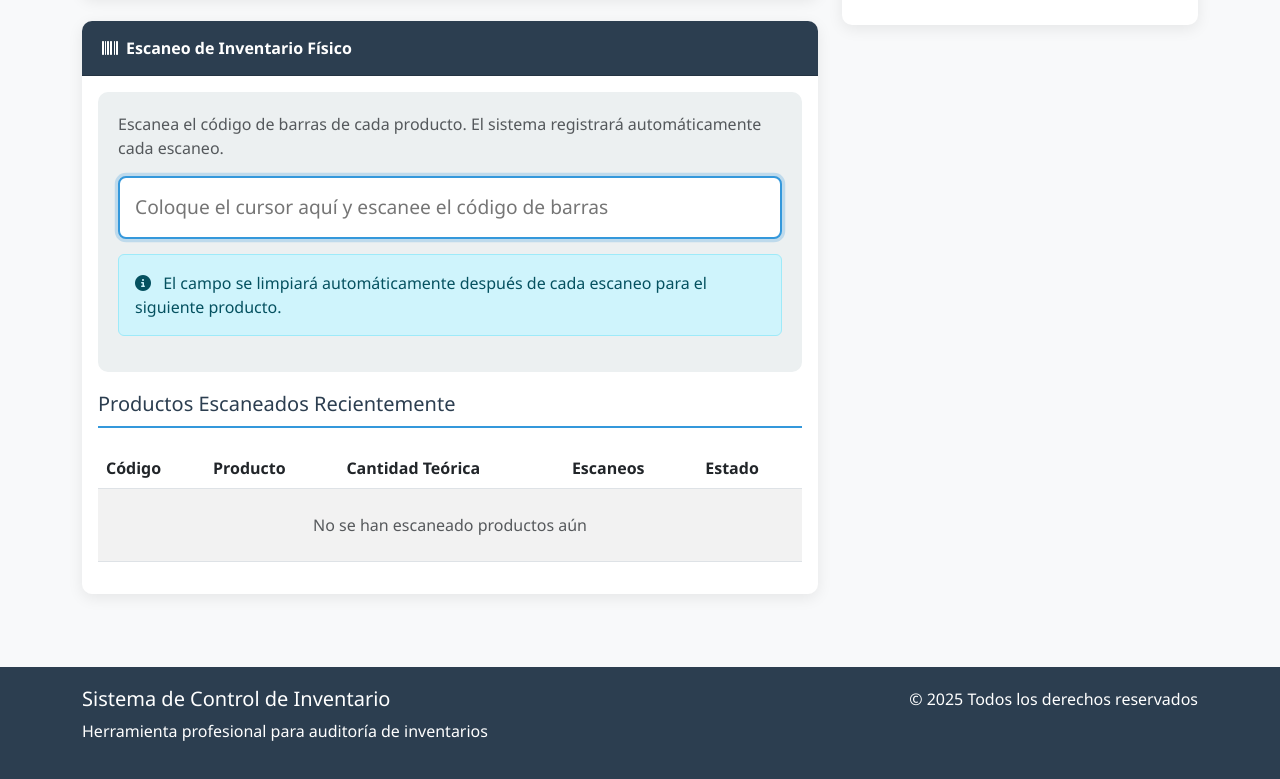
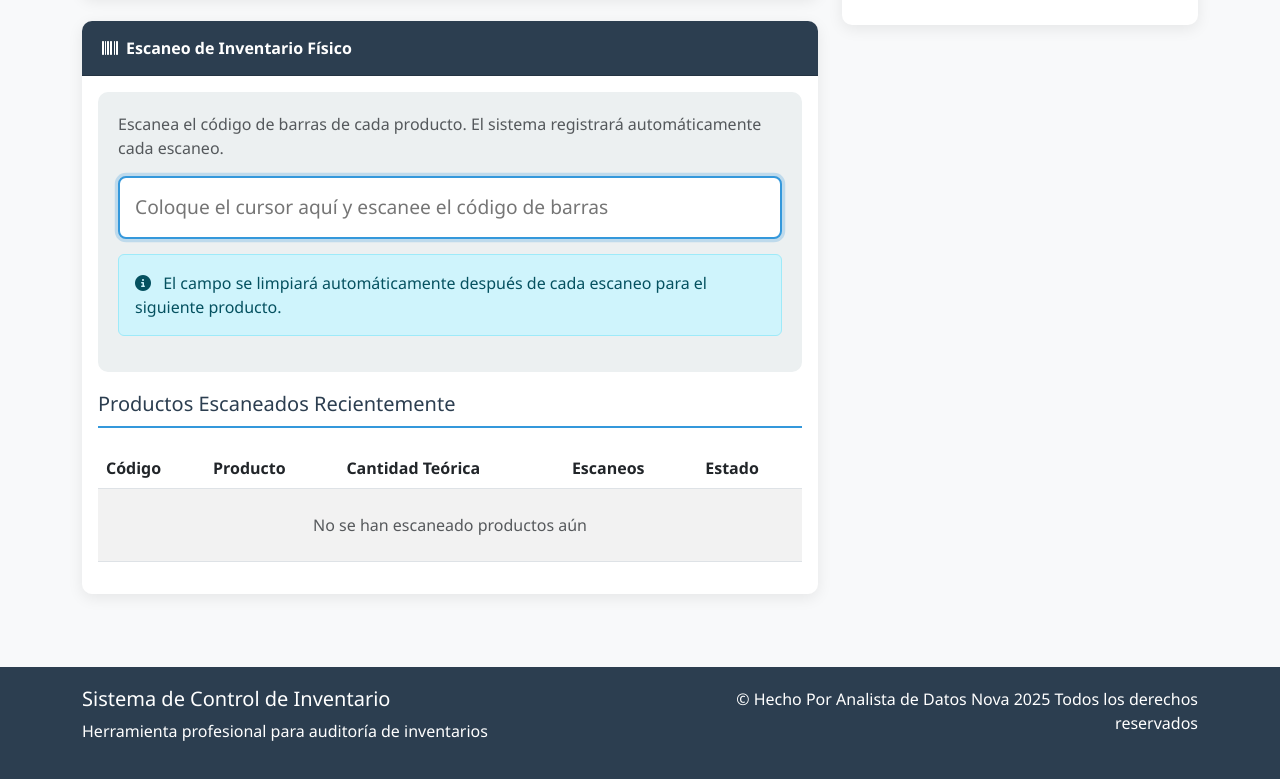
Before and after one commit to ojedapedro/sistema-inventario-auditor, a plain HTML site: page index.html in a window 1280 px wide. Shown: the part 1186-1965 px from the top of the page. Drawn offline with nearby package versions, Linux system fonts and the light colour scheme.

Commit message:
Update index.html

```diff
--- a/index.html
+++ b/index.html
@@ -243,7 +243,7 @@
                     <p>Herramienta profesional para auditoría de inventarios</p>
                 </div>
                 <div class="col-md-6 text-end">
-                    <p>&copy; 2025 Todos los derechos reservados</p>
+                    <p>&copy; Hecho Por Analista de Datos Nova 2025 Todos los derechos reservados</p>
                 </div>
             </div>
         </div>
```
